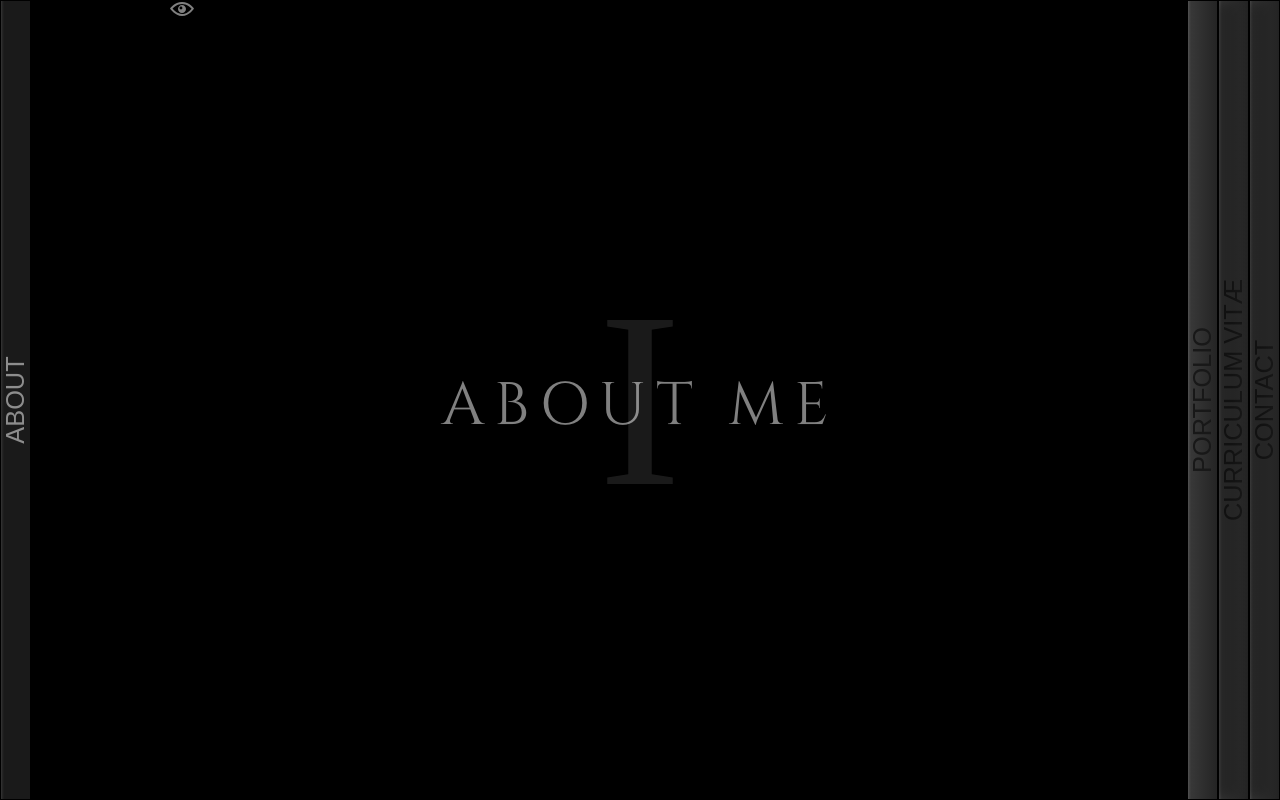
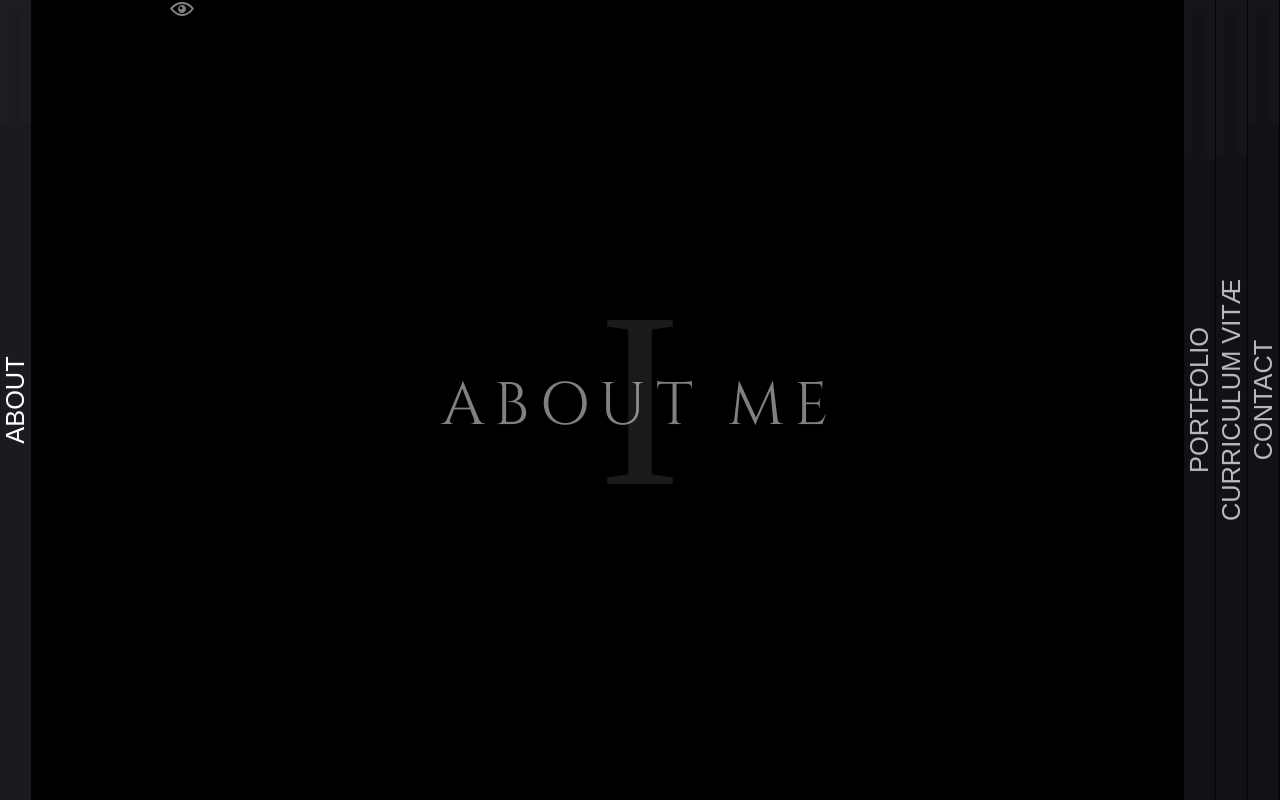
Before and after one commit to AlexandreHamm/cv, a PHP site: page / in a window 1280 px wide. Run offline with PHP 8.4, Linux system fonts and the light colour scheme.

Commit message:
glassmorphism on btns

```diff
--- a/app.js
+++ b/app.js
@@ -1,4 +1,4 @@
-let btns = document.querySelectorAll(".mainNav__btn__name");
+let btns = document.querySelectorAll(".mainNav__btn");
 let pos = 1;
 
 // REVEAL INIT
@@ -23,9 +23,9 @@ function removeActive(){
 function one(){
    document.querySelector('.mainBlock__wrapper').style.transform = 'rotate(90deg) translateY(-100vh) translateX(0)';
       document.querySelector('.bgBlock__counter').style.transform = 'translateY(0)';
-      document.querySelector('.mainNav__btn:nth-child(4)').style.transform = 'rotate(180deg) translateY(calc(-100vw + (124px)))';
+      document.querySelector('.mainNav__btn:nth-child(4)').style.transform = 'rotate(180deg) translateY(calc(-100vw + (128px)))';
       removeActive();
-      document.querySelector('.mainNav__btn:nth-child(4) > p').classList.add('active');
+      document.querySelector('.mainNav__btn:nth-child(4)').classList.add('active');
    if(pos > 1){
       document.querySelector('.mainNav__btn:nth-child(3)').style.transform = 'rotate(180deg) translateY(0)';
       document.querySelector('.mainNav__btn:nth-child(2)').style.transform = 'rotate(180deg) translateY(0)';
@@ -36,10 +36,10 @@ function one(){
 function two(){
    document.querySelector('.mainBlock__wrapper').style.transform = 'rotate(90deg) translateY(-100vh) translateX(-100vw)';
    document.querySelector('.bgBlock__counter').style.transform = 'translateY(-25%)';
-   document.querySelector('.mainNav__btn:nth-child(4)').style.transform = 'rotate(180deg) translateY(calc(-100vw + (124px)))';
-   document.querySelector('.mainNav__btn:nth-child(3)').style.transform = 'rotate(180deg) translateY(calc(-100vw + (124px)))';
+   document.querySelector('.mainNav__btn:nth-child(4)').style.transform = 'rotate(180deg) translateY(calc(-100vw + (128px)))';
+   document.querySelector('.mainNav__btn:nth-child(3)').style.transform = 'rotate(180deg) translateY(calc(-100vw + (128px)))';
    removeActive();
-   document.querySelector('.mainNav__btn:nth-child(3) > p').classList.add('active');
+   document.querySelector('.mainNav__btn:nth-child(3)').classList.add('active');
    if(pos > 2){
       document.querySelector('.mainNav__btn:nth-child(2)').style.transform = 'rotate(180deg) translateY(0)';
       document.querySelector('.mainNav__btn:nth-child(1)').style.transform = 'rotate(180deg) translateY(0)';
@@ -49,11 +49,11 @@ function two(){
 function three(){
    document.querySelector('.mainBlock__wrapper').style.transform = 'rotate(90deg) translateY(-100vh) translateX(-200vw)';
    document.querySelector('.bgBlock__counter').style.transform = 'translateY(-50%)';
-   document.querySelector('.mainNav__btn:nth-child(4)').style.transform = 'rotate(180deg) translateY(calc(-100vw + (124px)))';
-   document.querySelector('.mainNav__btn:nth-child(3)').style.transform = 'rotate(180deg) translateY(calc(-100vw + (124px)))';
-   document.querySelector('.mainNav__btn:nth-child(2)').style.transform = 'rotate(180deg) translateY(calc(-100vw + (124px)))';
+   document.querySelector('.mainNav__btn:nth-child(4)').style.transform = 'rotate(180deg) translateY(calc(-100vw + (128px)))';
+   document.querySelector('.mainNav__btn:nth-child(3)').style.transform = 'rotate(180deg) translateY(calc(-100vw + (128px)))';
+   document.querySelector('.mainNav__btn:nth-child(2)').style.transform = 'rotate(180deg) translateY(calc(-100vw + (128px)))';
    removeActive();
-   document.querySelector('.mainNav__btn:nth-child(2) > p').classList.add('active');
+   document.querySelector('.mainNav__btn:nth-child(2)').classList.add('active');
    if(pos > 3){
       document.querySelector('.mainNav__btn:nth-child(1)').style.transform = 'rotate(180deg) translateY(0)';
    }
@@ -62,12 +62,12 @@ function three(){
 function four(){
    document.querySelector('.mainBlock__wrapper').style.transform = 'rotate(90deg) translateY(-100vh) translateX(-300vw)';
    document.querySelector('.bgBlock__counter').style.transform = 'translateY(-75%)';
-   document.querySelector('.mainNav__btn:nth-child(4)').style.transform = 'rotate(180deg) translateY(calc(-100vw + (124px)))';
-   document.querySelector('.mainNav__btn:nth-child(3)').style.transform = 'rotate(180deg) translateY(calc(-100vw + (124px)))';
-   document.querySelector('.mainNav__btn:nth-child(2)').style.transform = 'rotate(180deg) translateY(calc(-100vw + (124px)))';
-   document.querySelector('.mainNav__btn:nth-child(1)').style.transform = 'rotate(180deg) translateY(calc(-100vw + (124px)))';
+   document.querySelector('.mainNav__btn:nth-child(4)').style.transform = 'rotate(180deg) translateY(calc(-100vw + (128px)))';
+   document.querySelector('.mainNav__btn:nth-child(3)').style.transform = 'rotate(180deg) translateY(calc(-100vw + (128px)))';
+   document.querySelector('.mainNav__btn:nth-child(2)').style.transform = 'rotate(180deg) translateY(calc(-100vw + (128px)))';
+   document.querySelector('.mainNav__btn:nth-child(1)').style.transform = 'rotate(180deg) translateY(calc(-100vw + (128px)))';
    removeActive();
-   document.querySelector('.mainNav__btn:nth-child(1) > p').classList.add('active');
+   document.querySelector('.mainNav__btn:nth-child(1)').classList.add('active');
    pos = 4;
 }
 
--- a/index.php
+++ b/index.php
@@ -12,7 +12,7 @@
         <button class='mainNav__btn' onclick='four()'><p class='mainNav__btn__name'>contact</p></button>
         <button class='mainNav__btn' onclick='three()'><p class='mainNav__btn__name'>curriculum vitæ</p></button>
         <button class='mainNav__btn' onclick='two()'><p class='mainNav__btn__name'>portfolio</p></button>
-        <button class='mainNav__btn' onclick='one()'><p class='mainNav__btn__name active'>about</p></button>
+        <button class='mainNav__btn active' onclick='one()'><p class='mainNav__btn__name'>about</p></button>
     </nav>
     <section class='mainBlock'>
         <div class="mainBlock__wrapper">
--- a/style.css
+++ b/style.css
@@ -45,15 +45,20 @@ body {
 
 .mainNav__btn {
   width: 100vh;
+  margin-top: 1px;
   outline: none;
   border: none;
-  background-color: #000;
-  color: #FFF;
+  color: rgba(255, 255, 255, 0.7);
+  -webkit-backdrop-filter: blur(6px) saturate(180%);
+          backdrop-filter: blur(6px) saturate(180%);
+  background-color: rgba(28, 32, 41, 0.4);
   cursor: pointer;
   -webkit-transform: rotate(180deg) translateY(0);
           transform: rotate(180deg) translateY(0);
   -webkit-transition: .3s ease-in-out;
   transition: .3s ease-in-out;
+  -webkit-filter: drop-shadow(0 0 1px rgba(255, 255, 255, 0.1));
+          filter: drop-shadow(0 0 1px rgba(255, 255, 255, 0.1));
   display: -webkit-box;
   display: -ms-flexbox;
   display: flex;
@@ -67,8 +72,22 @@ body {
 }
 
 .mainNav__btn:nth-child(4) {
-  -webkit-transform: rotate(180deg) translateY(calc(-100vw + (124px)));
-          transform: rotate(180deg) translateY(calc(-100vw + (124px)));
+  -webkit-transform: rotate(180deg) translateY(calc(-100vw + (128px)));
+          transform: rotate(180deg) translateY(calc(-100vw + (128px)));
+}
+
+.mainNav__btn.active {
+  background-color: rgba(48, 53, 65, 0.4);
+  color: #fff;
+  z-index: 0;
+}
+
+.mainNav__btn.active__name:before {
+  opacity: .3;
+}
+
+.mainNav__btn.active__name:after {
+  opacity: 0;
 }
 
 .mainNav__btn__name {
@@ -89,12 +108,8 @@ body {
           flex: 1;
   margin: 1px;
   font-size: 1.9em;
-  color: #181818;
+  color: inherit;
   text-transform: uppercase;
-  background-image: -webkit-gradient(linear, left bottom, left top, from(#242424), to(#3A3A3A));
-  background-image: linear-gradient(to top, #242424 0%, #3A3A3A 100%);
-  -webkit-box-shadow: inset 0 20px 4px -21px rgba(255, 255, 255, 0.4), 0 19px 13px 0 rgba(0, 0, 0, 0.3);
-          box-shadow: inset 0 20px 4px -21px rgba(255, 255, 255, 0.4), 0 19px 13px 0 rgba(0, 0, 0, 0.3);
   -webkit-transition: .2s;
   transition: .2s;
 }
@@ -134,21 +149,6 @@ body {
   transition: .2s;
 }
 
-.mainNav__btn__name.active {
-  background-image: -webkit-gradient(linear, left bottom, left top, from(#1a1a1a), to(#1a1a1a));
-  background-image: linear-gradient(to top, #1a1a1a 0%, #1a1a1a 100%);
-  color: rgba(255, 255, 255, 0.5);
-  z-index: 0;
-}
-
-.mainNav__btn__name.active:before {
-  opacity: .3;
-}
-
-.mainNav__btn__name.active:after {
-  opacity: 0;
-}
-
 .mainBlock {
   width: 100vh;
   height: 100vw;
@@ -184,8 +184,8 @@ body {
   -webkit-box-pack: center;
       -ms-flex-pack: center;
           justify-content: center;
-  -webkit-box-shadow: inset 0 0 10px 20em #000;
-          box-shadow: inset 0 0 10px 20em #000;
+  -webkit-box-shadow: inset 0 0 10px 5em #000;
+          box-shadow: inset 0 0 10px 5em #000;
   overflow: hidden;
 }
 
@@ -204,8 +204,8 @@ body {
   width: 100vw;
   height: 100vh;
   opacity: 0;
-  -webkit-transition: .3s;
-  transition: .3s;
+  -webkit-transition: .7s;
+  transition: .7s;
 }
 
 .mainBlock__wrapper__slide__content__title {
@@ -246,8 +246,8 @@ body {
   -webkit-box-shadow: inset 0 0 1em 1em #000;
           box-shadow: inset 0 0 1em 1em #000;
   overflow: hidden;
-  -webkit-transition: .3s;
-  transition: .3s;
+  -webkit-transition: .5s;
+  transition: .5s;
   fill: rgba(255, 255, 255, 0.5);
 }
 
@@ -255,8 +255,8 @@ body {
   width: 500vw;
   height: 500vh;
   border-radius: 0;
-  -webkit-transition: .3s;
-  transition: .3s;
+  -webkit-transition: .5s;
+  transition: .5s;
   fill: #FFF;
 }
 
--- a/style.scss
+++ b/style.scss
@@ -41,16 +41,21 @@ body{
     &__btn{
         width: 100vh;
 
+        margin-top: 1px;
+
         outline: none;
         border: none;
 
-        background-color: #000;
-        color: #FFF;
+        color: rgba(255, 255, 255, .7);
+        backdrop-filter: blur(6px) saturate(180%);
+        background-color: rgba(28, 32, 41, 0.4);
 
         cursor: pointer;
 
         transform: rotate(180deg) translateY(0);
         transition: .3s ease-in-out;
+
+        filter: drop-shadow(0 0 1px rgba(255, 255, 255, 0.1));
 
         display: flex;
         justify-content: center;
@@ -59,7 +64,22 @@ body{
         pointer-events: all;
 
         &:nth-child(4){
-            transform: rotate(180deg) translateY(calc(-100vw + (124px)));
+            transform: rotate(180deg) translateY(calc(-100vw + (128px)));
+        }
+
+        &.active{
+            background-color: rgba(48, 53, 65, 0.4);
+            color: #fff;
+            z-index: 0;
+
+            &__name{
+                &:before{
+                    opacity: .3;
+                }
+                &:after{
+                    opacity: 0;
+                }
+            }
         }
 
         &__name{
@@ -76,11 +96,11 @@ body{
             margin: 1px;
 
             font-size: 1.9em;
-            color: #181818;
+            color: inherit;
             text-transform: uppercase;
 
-            background-image: linear-gradient(to top, #242424 0%, #3A3A3A 100%);
-            box-shadow: inset 0 20px 4px -21px rgba(#fff,.4), 0 19px 13px 0 rgba(0,0,0,.3);
+            // background-image: linear-gradient(to top, #242424 0%, #3A3A3A 100%);
+            // box-shadow: inset 0 20px 4px -21px rgba(#fff,.4), 0 19px 13px 0 rgba(0,0,0,.3);
             transition: .2s;
 
             &:before{
@@ -119,19 +139,6 @@ body{
                 box-shadow: -75px 0 0px 0px rgba(#b3e1ff, 0.3), 74px 0 0px 0px rgba(#b3e1ff, 0.35);
                 transition: .2s;
             }
-
-            &.active{
-                background-image: linear-gradient(to top, #1a1a1a 0%, #1a1a1a 100%);
-                color: rgba(255, 255, 255, .5);
-                z-index: 0;
-
-                &:before{
-                    opacity: .3;
-                }
-                &:after{
-                    opacity: 0;
-                }
-            }
         }
     }
 }
@@ -164,7 +171,7 @@ body{
             display: flex;
             justify-content: center;
 
-            box-shadow: inset 0 0 10px 20em #000;
+            box-shadow: inset 0 0 10px 5em #000;
 
             overflow: hidden;
 
@@ -184,7 +191,7 @@ body{
                     height: 100vh;
 
                     opacity: 0;
-                    transition: .3s;
+                    transition: .7s;
                 }
 
                 &__title{
@@ -224,7 +231,7 @@ body{
 
                     overflow: hidden;
 
-                    transition: .3s;
+                    transition: .5s;
 
                     fill: rgba(255, 255, 255, .5);
 
@@ -234,7 +241,7 @@ body{
 
                         border-radius: 0;
 
-                        transition: .3s;
+                        transition: .5s;
 
                         fill: #FFF;
                     }
```
Also changed, not shown: 1 other file.
